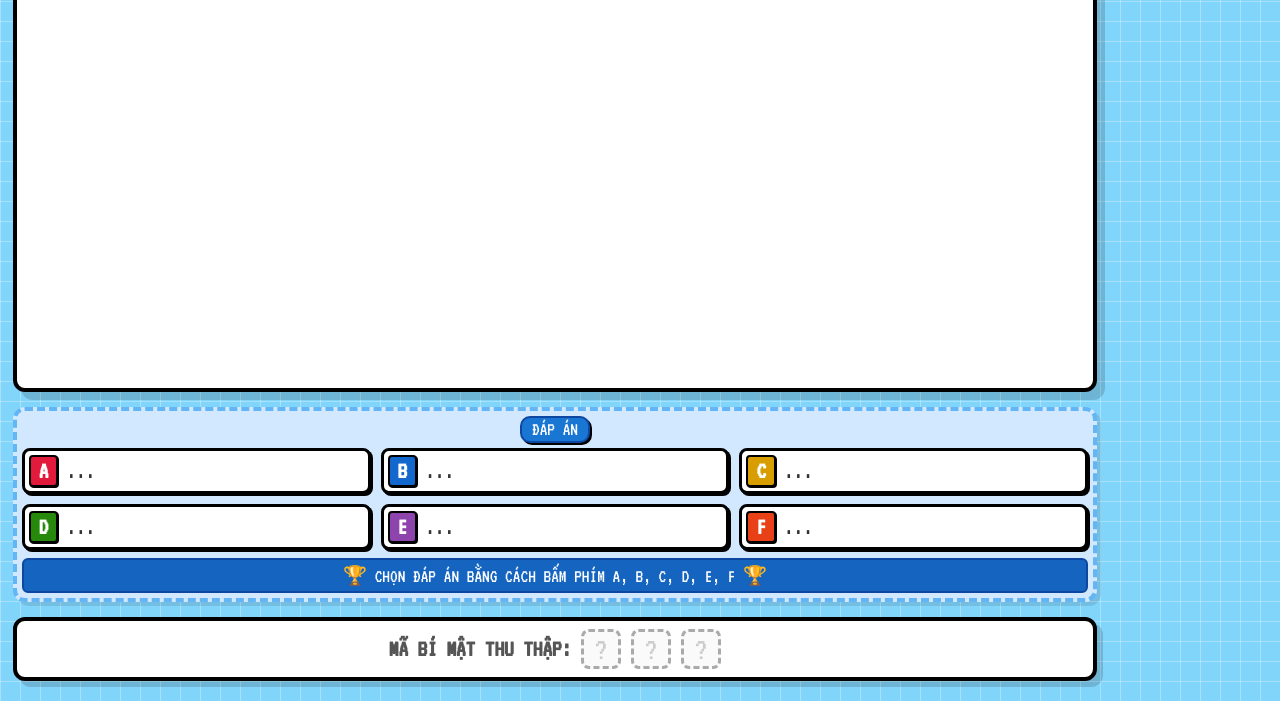
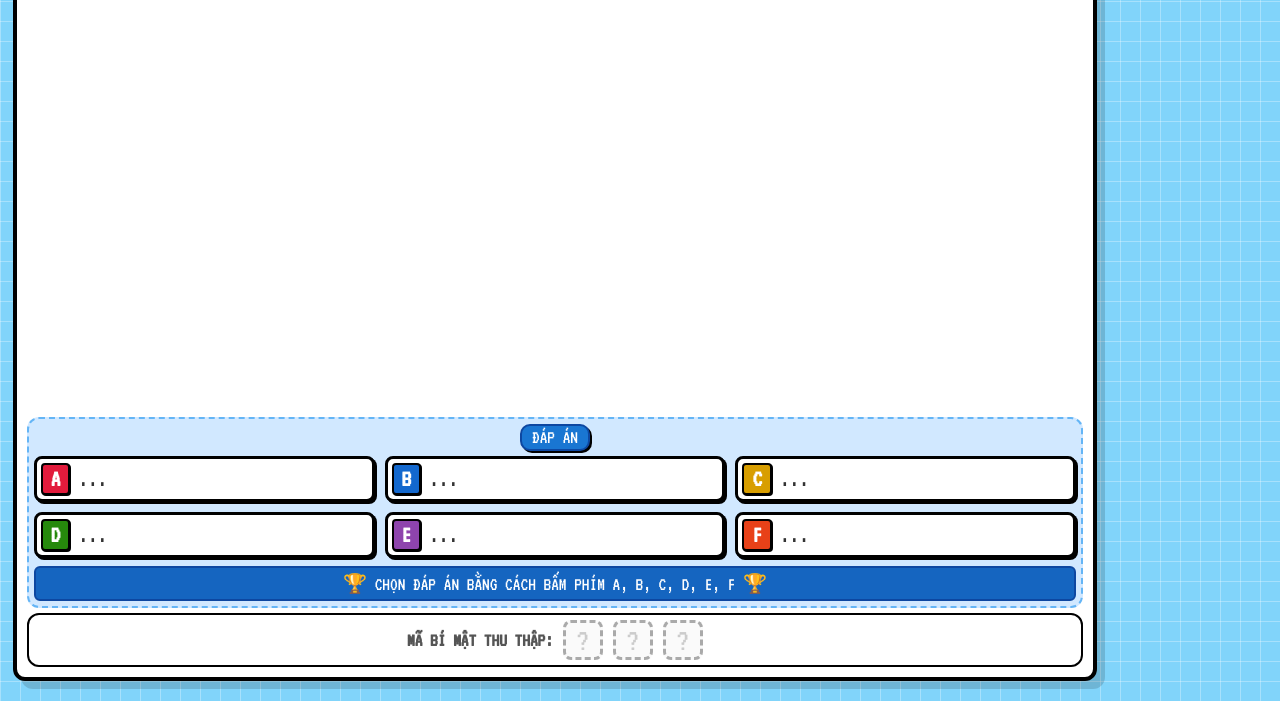
Before and after one commit to Hungne16/ARCADESCHOOL, a plain HTML site: page game1.html in a window 1280 px wide. Shown: the part 99-800 px from the top of the page. Drawn offline with Linux system fonts and the light colour scheme.

Commit message:
style: Move answers and inventory into terminal card in Game 1

```diff
--- a/game1.html
+++ b/game1.html
@@ -26,10 +26,9 @@
                     <div class="terminal-body" id="puzzle-container">
                         <!-- Nội dung câu hỏi sẽ được inject vào đây bằng JS -->
                     </div>
-                </main>
 
                     <!-- Bảng Đáp án A-F cho Game 1 -->
-                <div class="answers-container">
+                    <div class="answers-container" style="margin: 0 10px; border-width: 2px; box-shadow: none;">
                         <div class="answers-header">ĐÁP ÁN</div>
                         <div class="answers-grid" id="answers-grid">
                             <div class="answer-card" id="ans-a"><span class="letter" style="background:#e21b3c;">A</span> <span class="text" id="text-a">...</span></div>
@@ -43,14 +42,15 @@
                             🏆 CHỌN ĐÁP ÁN BẰNG CÁCH BẤM PHÍM A, B, C, D, E, F 🏆
                         </div>
                     </div>
-                <footer class="inventory">
-                    <h3>MÃ BÍ MẬT THU THẬP:</h3>
+                    <footer class="inventory" style="margin: 5px 10px 10px 10px; padding: 5px; box-shadow: none; border-width: 2px;">
+                        <h3 style="font-size: 1.2rem; margin: 0;">MÃ BÍ MẬT THU THẬP:</h3>
                         <div class="slots">
                             <div class="slot" id="slot-1">?</div>
                             <div class="slot" id="slot-2">?</div>
                             <div class="slot" id="slot-3">?</div>
                         </div>
                     </footer>
+                </main>
             </main>
 
             <!-- Right Teams Column -->
```
Lines whose indentation alone changed are shown as unchanged.
